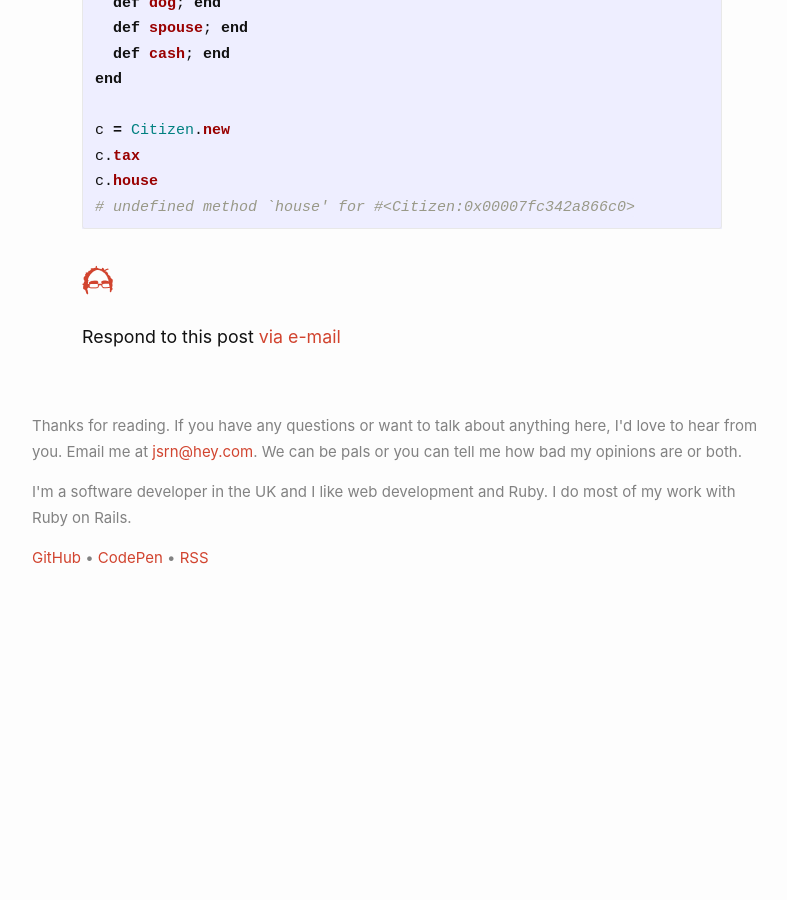
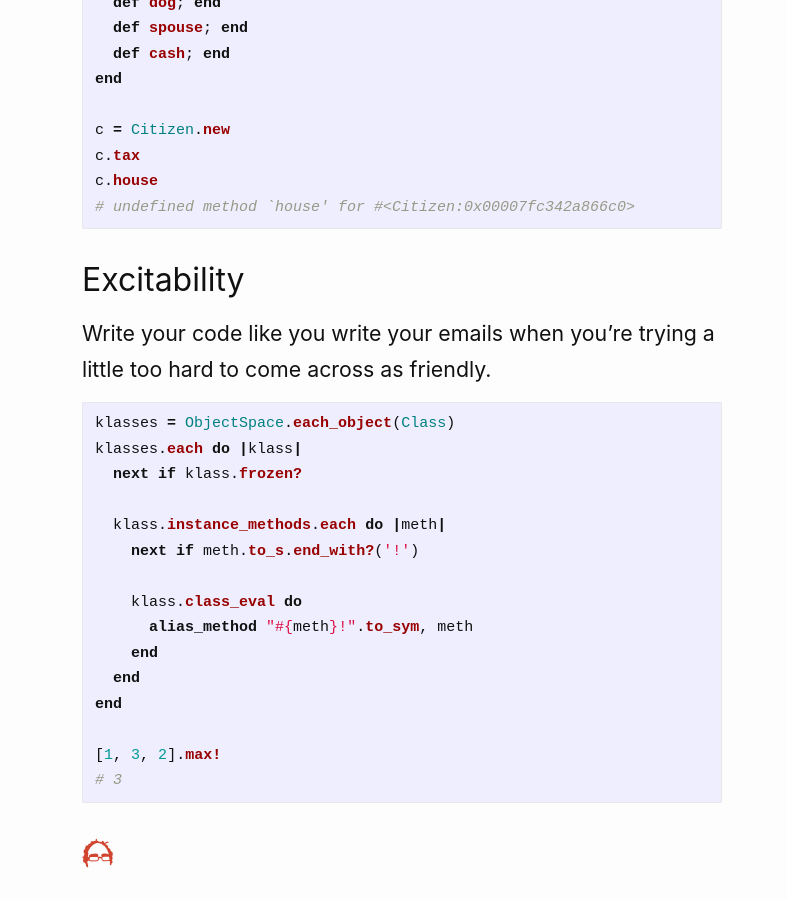
Before and after one commit to jsrn/jsrn.github.io, a Jekyll site: the page built from _posts/2022-07-05-terrible-ruby.md, in a window 1280 px wide and 900 px high, scrolled down 938 px. Shown: the whole window, without its empty margins (238-1025 px from the left). Built offline with Jekyll 4.4.1, drawn with Linux system fonts in a browser that asks for light colours; before the commit the page ends 1569 px from its top, so only the background shows below that.

Commit message:
excitability

````diff
--- a/_posts/2022-07-05-terrible-ruby.md
+++ b/_posts/2022-07-05-terrible-ruby.md
@@ -38,3 +38,25 @@ c.tax
 c.house
 # undefined method `house' for #<Citizen:0x00007fc342a866c0>
 ```
+
+## Excitability
+
+Write your code like you write your emails when you're trying a little too hard to come across as friendly.
+
+```ruby
+klasses = ObjectSpace.each_object(Class)
+klasses.each do |klass|
+  next if klass.frozen?
+
+  klass.instance_methods.each do |meth|
+    next if meth.to_s.end_with?('!')
+
+    klass.class_eval do
+      alias_method "#{meth}!".to_sym, meth
+    end
+  end
+end
+
+[1, 3, 2].max!
+# 3
+```
````
